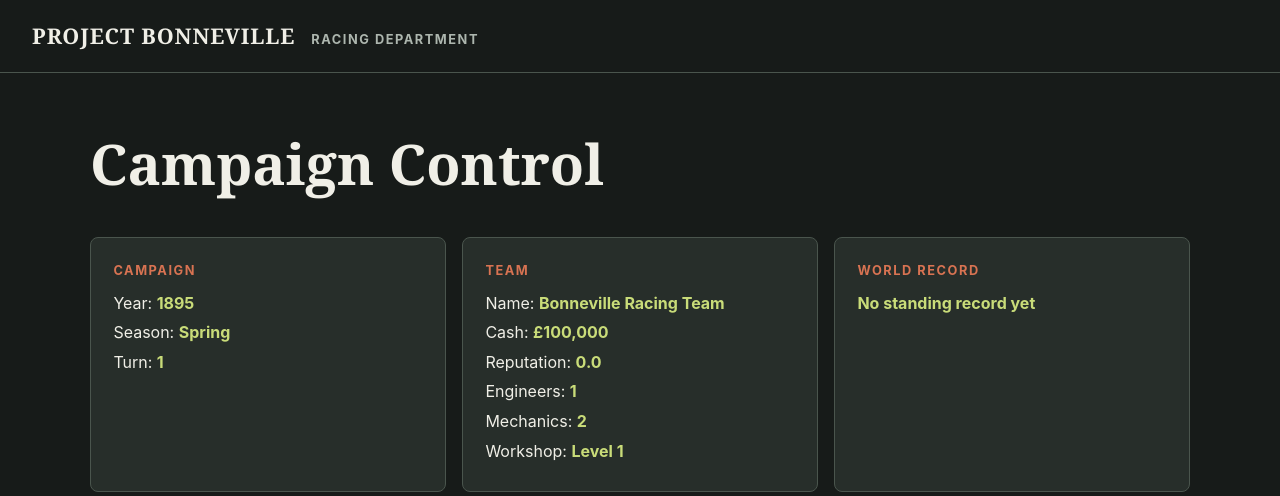
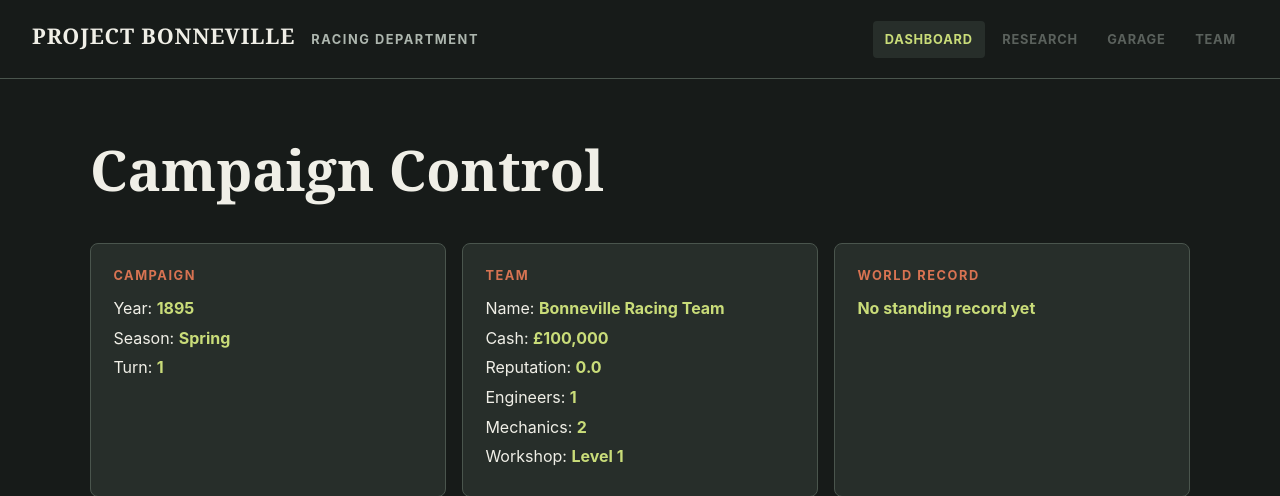
Before and after one commit to Lovecraft-beep/Project-Bonneville, a Flask app: page / in a window 1280 px wide. Shown: the top 496 px of the page. Run offline with Flask 3, Linux system fonts and the light colour scheme.

Commit message:
Add browser navigation shell

```diff
--- a/static/bonneville.css
+++ b/static/bonneville.css
@@ -133,3 +133,48 @@ button:hover,
     color: var(--lime);
     font-style: italic;
 }
+
+.brand {
+    display: flex;
+    align-items: baseline;
+    gap: 1rem;
+}
+
+nav {
+    display: flex;
+    gap: 0.35rem;
+    margin-left: auto;
+}
+
+.nav-link {
+    padding: 0.55rem 0.75rem;
+    border-radius: 4px;
+    color: var(--muted);
+    font-size: 0.8rem;
+    font-weight: 700;
+    letter-spacing: 0.06em;
+    text-decoration: none;
+    text-transform: uppercase;
+}
+
+.nav-link.active {
+    background: var(--panel);
+    color: var(--lime);
+}
+
+.nav-link.disabled {
+    opacity: 0.45;
+    cursor: default;
+}
+
+@media (max-width: 760px) {
+    header {
+        align-items: flex-start;
+        flex-direction: column;
+    }
+
+    nav {
+        flex-wrap: wrap;
+        margin-left: 0;
+    }
+}
--- a/templates/base.html
+++ b/templates/base.html
@@ -6,10 +6,22 @@
     <link rel="stylesheet" href="{{ url_for('static', filename='bonneville.css') }}">
     <title>{% block title %}Project Bonneville{% endblock %}</title>
 </head>
+
 <body>
     <header>
-        <strong>Project Bonneville</strong>
-        <span>Racing Department</span>
+        <div class="brand">
+            <strong>Project Bonneville</strong>
+            <span>Racing Department</span>
+        </div>
+
+        <nav aria-label="Primary navigation">
+            <a class="nav-link active" href="{{ url_for('dashboard') }}">
+                Dashboard
+            </a>
+            <span class="nav-link disabled">Research</span>
+            <span class="nav-link disabled">Garage</span>
+            <span class="nav-link disabled">Team</span>
+        </nav>
     </header>
 
     <main>
```
